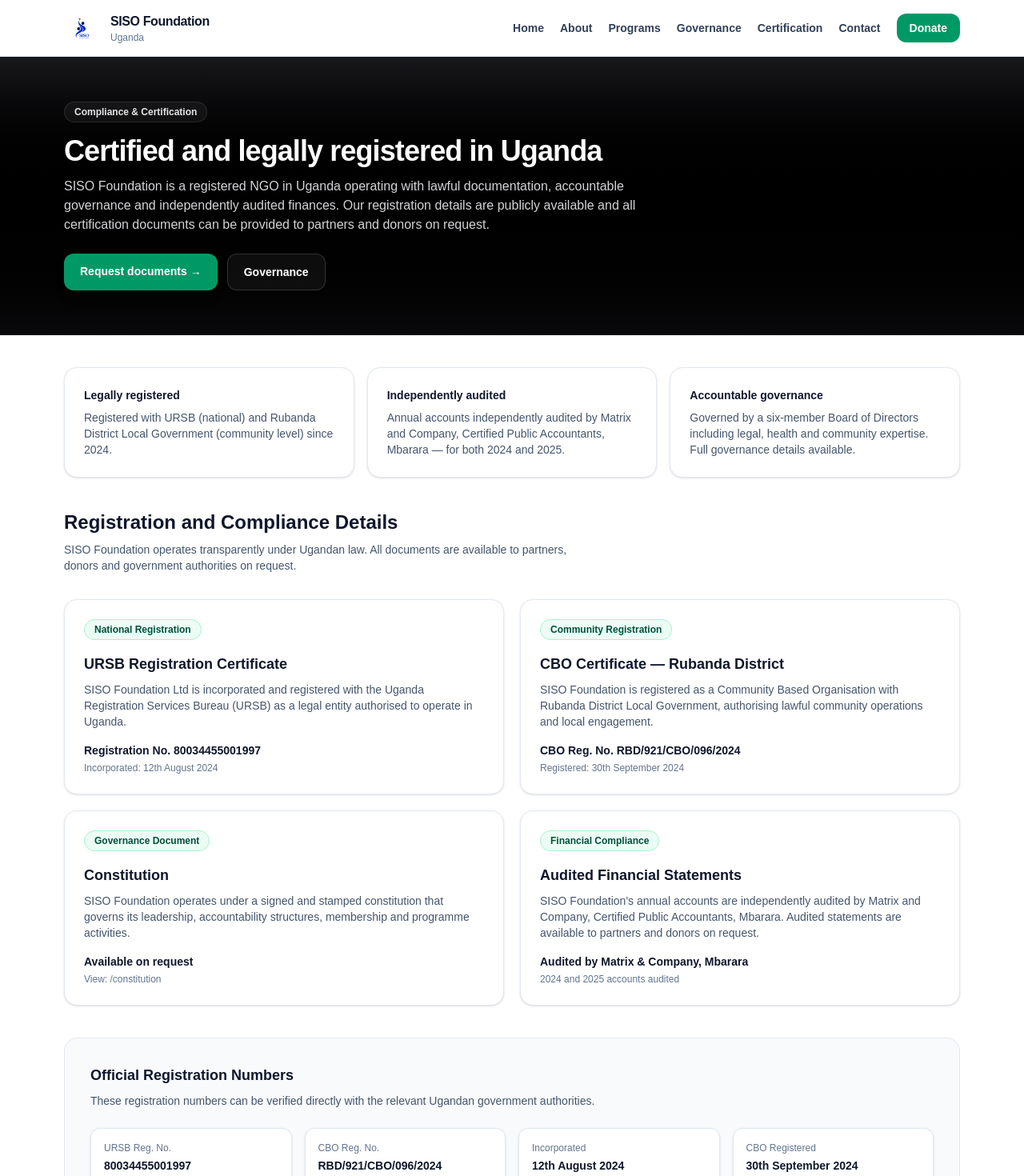
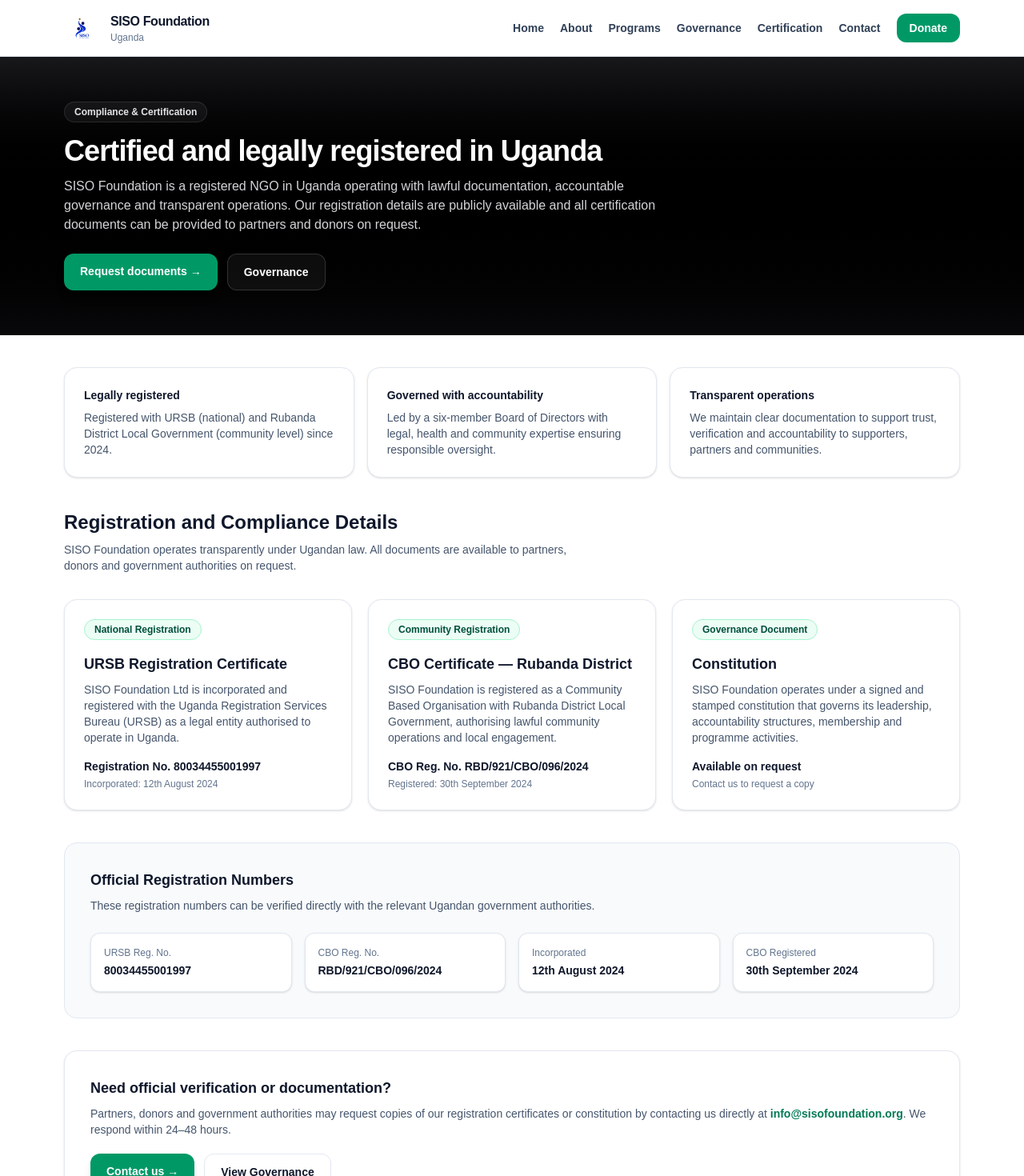
Before and after one commit to jonathanniwadev/siso-foundation, a Next.js app: page /certification in a window 1280 px wide. Shown: the top 1470 px of the page at 80% size. Built offline with nearby package versions, Linux system fonts and the light colour scheme.

Commit message:
Refactor certification page content and layout
Updated certification details and improved text clarity.

```diff
--- a/src/app/certification/page.tsx
+++ b/src/app/certification/page.tsx
@@ -46,15 +46,7 @@
       description:
         "SISO Foundation operates under a signed and stamped constitution that governs its leadership, accountability structures, membership and programme activities.",
       detail: "Available on request",
-      date: "View: /constitution",
-    },
-    {
-      badge: "Financial Compliance",
-      title: "Audited Financial Statements",
-      description:
-        "SISO Foundation's annual accounts are independently audited by Matrix and Company, Certified Public Accountants, Mbarara. Audited statements are available to partners and donors on request.",
-      detail: "Audited by Matrix & Company, Mbarara",
-      date: "2024 and 2025 accounts audited",
+      date: "Contact us to request a copy",
     },
   ];
 
@@ -79,9 +71,9 @@
 
             <p className="mt-3 text-zinc-300 md:text-base">
               SISO Foundation is a registered NGO in Uganda operating with
-              lawful documentation, accountable governance and independently
-              audited finances. Our registration details are publicly available
-              and all certification documents can be provided to partners and
+              lawful documentation, accountable governance and transparent
+              operations. Our registration details are publicly available and
+              all certification documents can be provided to partners and
               donors on request.
             </p>
 
@@ -92,7 +84,6 @@
               >
                 Request documents →
               </Link>
-
               <Link
                 href="/governance"
                 className="rounded-xl border border-white/15 bg-white/5 px-5 py-3 text-sm font-semibold text-white hover:bg-white/10"
@@ -118,20 +109,20 @@
           </div>
           <div className="rounded-2xl border border-slate-200 bg-white p-6 shadow-sm">
             <div className="text-sm font-extrabold text-slate-900">
-              Independently audited
+              Governed with accountability
             </div>
             <p className="mt-2 text-sm text-slate-600">
-              Annual accounts independently audited by Matrix and Company,
-              Certified Public Accountants, Mbarara — for both 2024 and 2025.
+              Led by a six-member Board of Directors with legal, health and
+              community expertise ensuring responsible oversight.
             </p>
           </div>
           <div className="rounded-2xl border border-slate-200 bg-white p-6 shadow-sm">
             <div className="text-sm font-extrabold text-slate-900">
-              Accountable governance
+              Transparent operations
             </div>
             <p className="mt-2 text-sm text-slate-600">
-              Governed by a six-member Board of Directors including legal,
-              health and community expertise. Full governance details available.
+              We maintain clear documentation to support trust, verification
+              and accountability to supporters, partners and communities.
             </p>
           </div>
         </div>
@@ -144,13 +135,13 @@
             Registration and Compliance Details
           </h2>
           <p className="mt-2 text-sm text-slate-600">
-            SISO Foundation operates transparently under Ugandan law.
-            All documents are available to partners, donors and government
+            SISO Foundation operates transparently under Ugandan law. All
+            documents are available to partners, donors and government
             authorities on request.
           </p>
         </div>
 
-        <div className="mt-8 grid gap-5 md:grid-cols-2">
+        <div className="mt-8 grid gap-5 md:grid-cols-3">
           {registrations.map((r) => (
             <div
               key={r.title}
@@ -159,13 +150,10 @@
               <p className="inline-flex items-center rounded-full border border-emerald-200 bg-emerald-50 px-3 py-1 text-xs font-semibold text-emerald-900">
                 {r.badge}
               </p>
-
               <h3 className="mt-4 text-lg font-extrabold text-slate-900">
                 {r.title}
               </h3>
-
               <p className="mt-2 text-sm text-slate-600">{r.description}</p>
-
               <div className="mt-4 space-y-1">
                 <p className="text-sm font-semibold text-slate-900">
                   {r.detail}
@@ -194,9 +182,16 @@
               { label: "Incorporated", value: "12th August 2024" },
               { label: "CBO Registered", value: "30th September 2024" },
             ].map(({ label, value }) => (
-              <div key={label} className="rounded-xl bg-white border border-slate-200 p-4 shadow-sm">
-                <div className="text-xs font-medium text-slate-500">{label}</div>
-                <div className="mt-1 text-sm font-bold text-slate-900">{value}</div>
+              <div
+                key={label}
+                className="rounded-xl bg-white border border-slate-200 p-4 shadow-sm"
+              >
+                <div className="text-xs font-medium text-slate-500">
+                  {label}
+                </div>
+                <div className="mt-1 text-sm font-bold text-slate-900">
+                  {value}
+                </div>
               </div>
             ))}
           </div>
@@ -211,15 +206,15 @@
           </h3>
           <p className="mt-2 text-sm text-slate-600">
             Partners, donors and government authorities may request copies of
-            our registration certificates, audited financial statements or
-            constitution by contacting us directly at{" "}
+            our registration certificates or constitution by contacting us
+            directly at{" "}
             <a
               href="mailto:info@sisofoundation.org"
               className="font-semibold text-emerald-700 hover:text-emerald-800"
             >
               info@sisofoundation.org
             </a>
-            . We respond within 24\u201348 hours.
+            . We respond within 24–48 hours.
           </p>
           <div className="mt-5 flex flex-wrap gap-3">
             <Link
```
